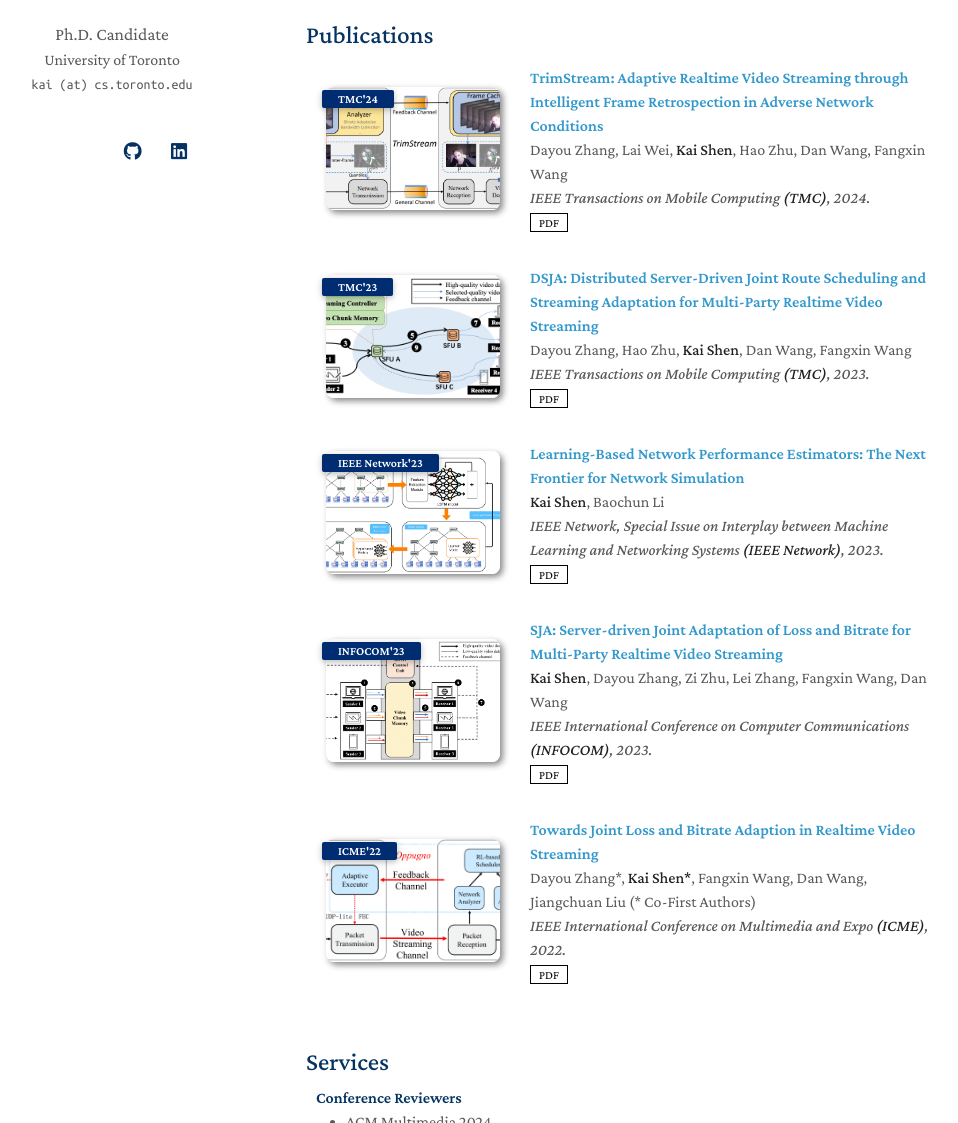
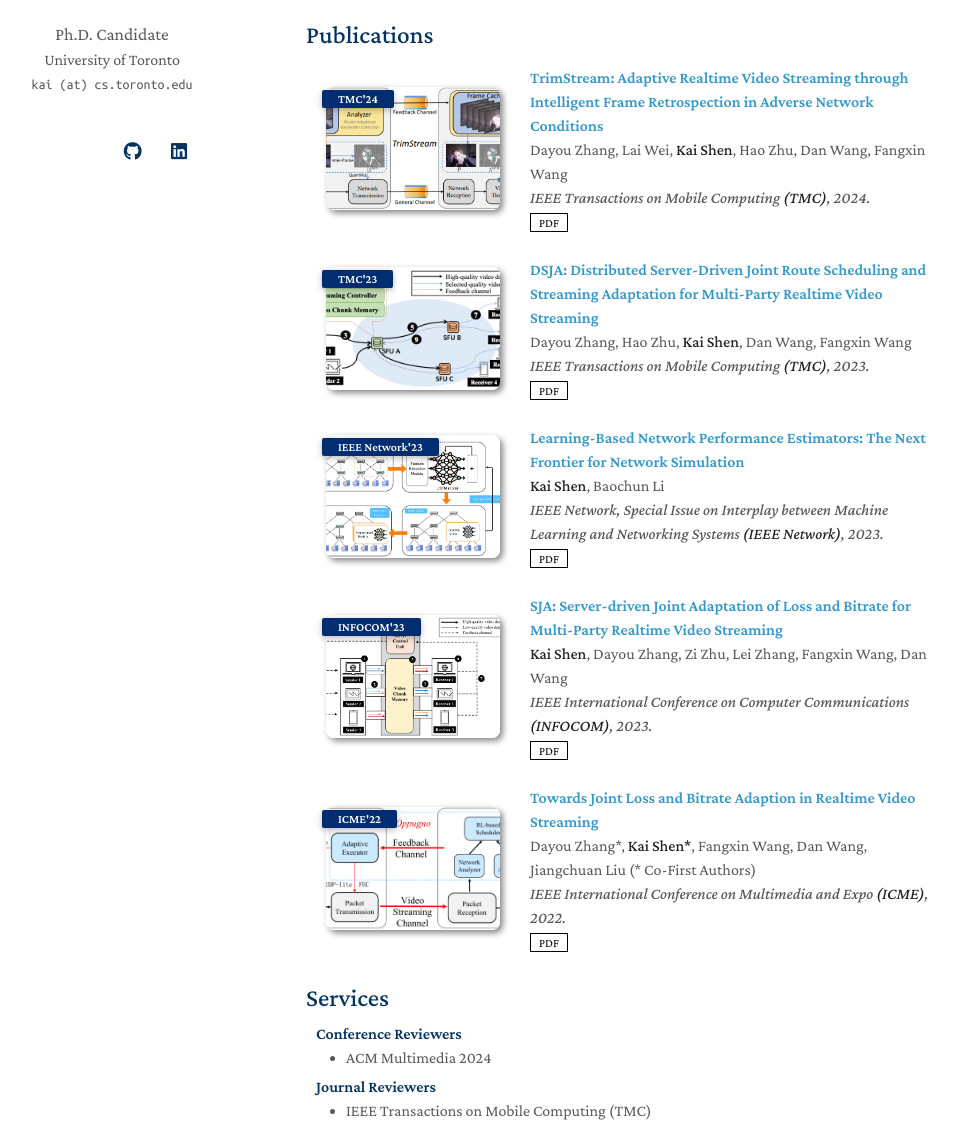
Before and after one commit to kai6808/kai6808.github.io, a Jekyll site: the page built from index.md, in a window 1280 px wide and 1400 px high, scrolled down 201 px. Shown: the part 277-1400 px from the top of the window, without its empty margins (164-1122 px from the left). Built offline with Jekyll 4.4.1, drawn with Linux system fonts in a browser that asks for light colours; a style sheet for code colours, icons or effects is not loaded; our own code applies the rules of GitHub Pages for plain Markdown files; some of the changed text lies outside the part shown.

Commit message:
Fix SEO metadata, typo, and publication list markup
- Replace template description/keywords with personal ones
- Fix 'multimeida' typo in research interests
- Remove invalid inline style on teasers, add alt text and lazy loading
- Replace <br> between publication items with CSS margin

```diff
--- a/_config.yml
+++ b/_config.yml
@@ -9,8 +9,8 @@
 
 # Search Engine Optimization (SEO)
 # The following information is used to improve the website traffic from search engines, e.g., Google.
-keywords: minimal light
-description: The Minimal Light is a simple and elegant jekyll theme for academic personal homepage.
+keywords: Kai Shen, University of Toronto, computer systems, operating systems, memory management, networking, network simulation, video streaming
+description: Kai Shen is a Ph.D. candidate at the University of Toronto working at the intersection of systems and networking, with a current focus on efficient memory management systems.
 canonical: https://www.kaishen.ca/
 
 # Links
--- a/_includes/publications.md
+++ b/_includes/publications.md
@@ -9,7 +9,7 @@
 <div class="pub-row">
   <div class="col-sm-3 abbr" style="position: relative;padding-right: 15px;padding-left: 15px;">
     {% if link.image %}
-    <img src="{{ link.image }}" class="teaser img-fluid z-depth-1" style="width=100;height=40%">
+    <img src="{{ link.image }}" class="teaser img-fluid z-depth-1" alt="Teaser figure for {{ link.title | strip_html | escape }}" loading="lazy">
     {% if link.conference_short %}
     <abbr class="badge">{{ link.conference_short }}</abbr>
     {% endif %}
@@ -43,7 +43,6 @@
   </div>
 </div>
 </li>
-<br>
 
 {% endfor %}
 
--- a/assets/css/publications-no-dark-mode.css
+++ b/assets/css/publications-no-dark-mode.css
@@ -36,7 +36,7 @@
 
 .publications ol.bibliography { list-style: none; padding: 0; margin-top: 0; }
 
-.publications ol.bibliography li { min-height: 110px; margin-bottom: 0.5rem; }
+.publications ol.bibliography li { min-height: 110px; margin-bottom: 1.5rem; }
 
 .publications ol.bibliography li .abbr { height: 8rem; margin-bottom: 0.5rem; }
 
--- a/assets/css/publications.css
+++ b/assets/css/publications.css
@@ -38,7 +38,7 @@
 
 .publications ol.bibliography { list-style: none; padding: 0; margin-top: 0; }
 
-.publications ol.bibliography li { min-height: 110px; margin-bottom: 0.5rem; }
+.publications ol.bibliography li { min-height: 110px; margin-bottom: 1.5rem; }
 
 .publications ol.bibliography li .abbr { height: 8rem; margin-bottom: 0.5rem; }
 
```
Also changed, not shown: index.md (+1 -1 lines).
